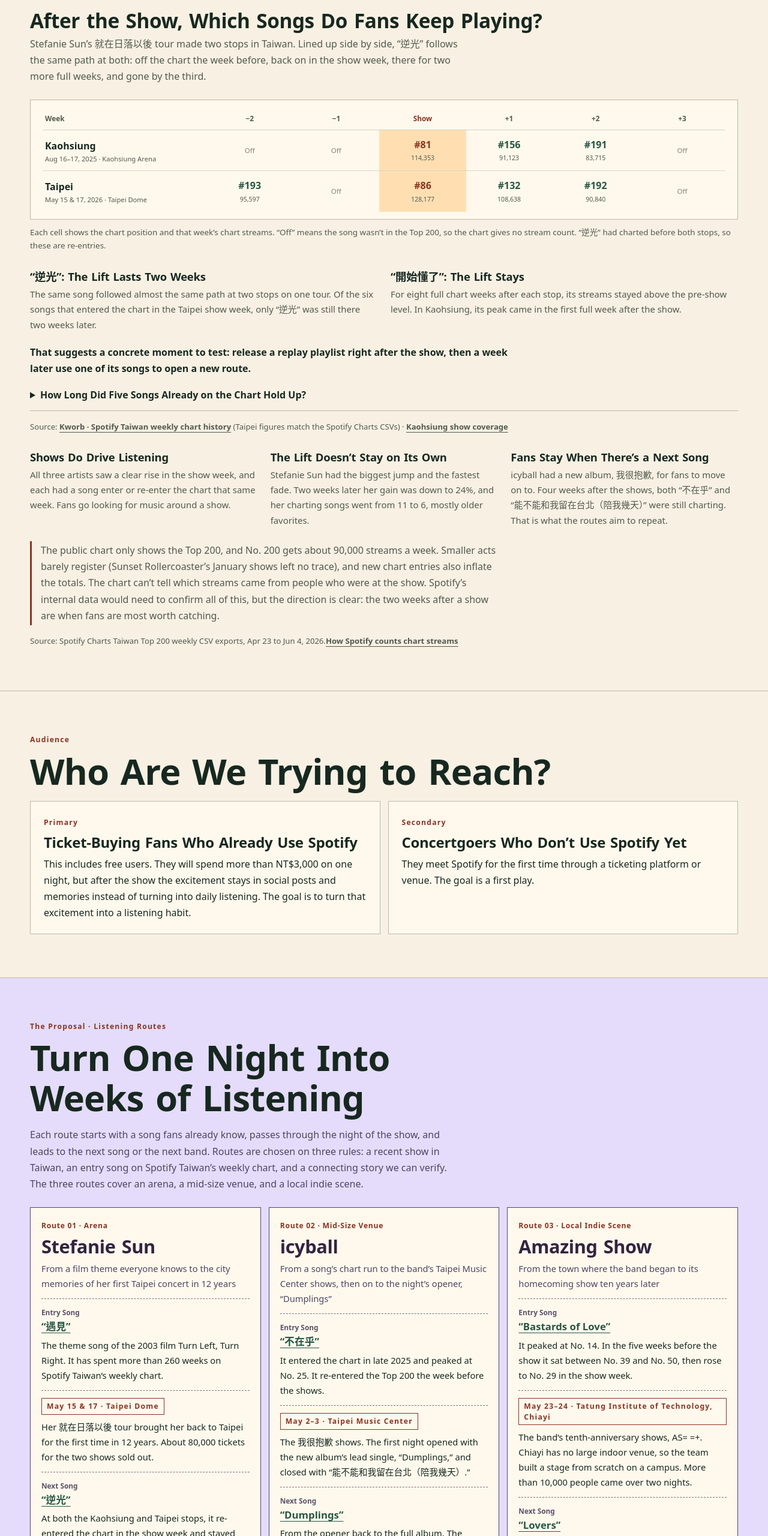
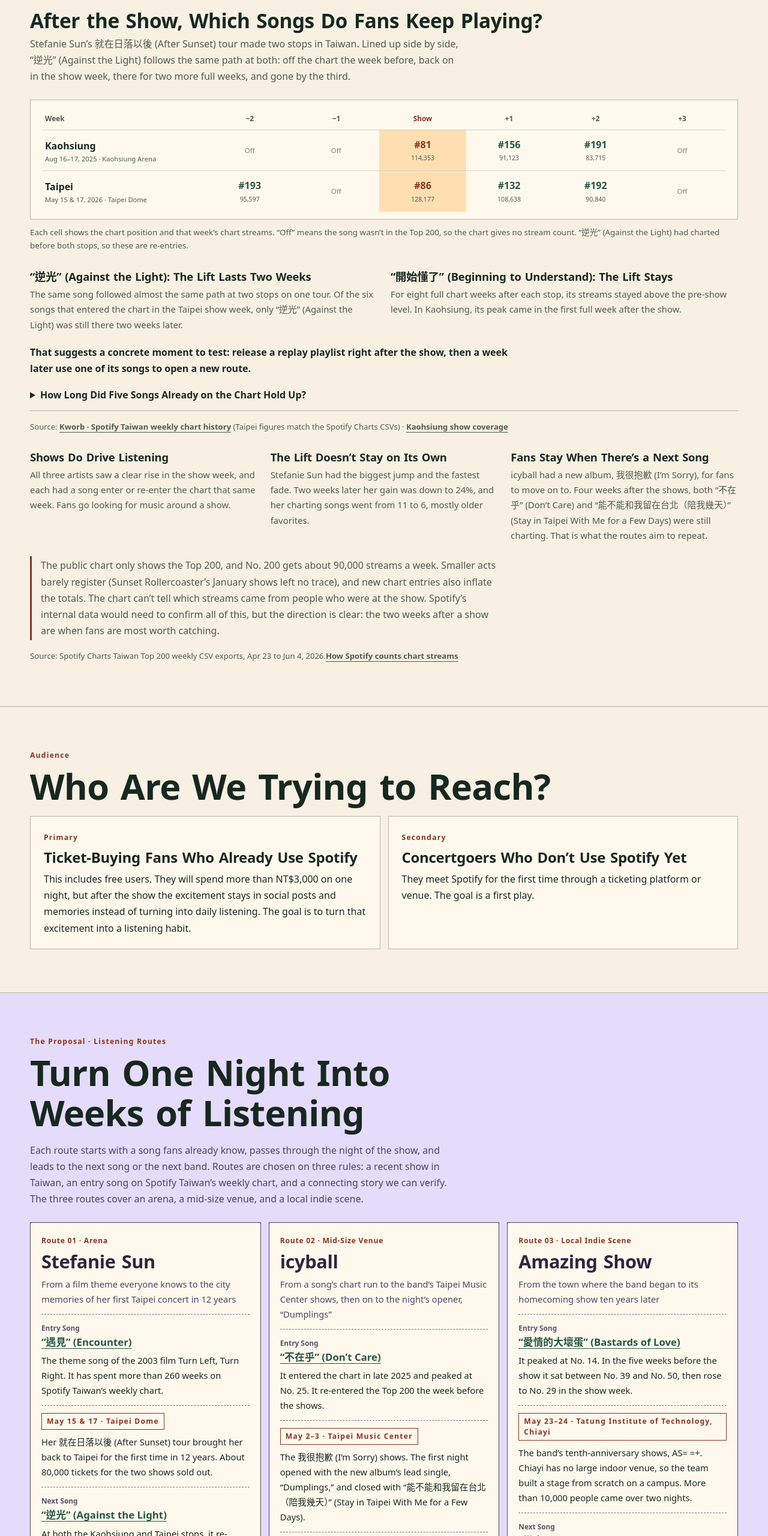
Before and after one commit to Chiao411/after-the-show, a plain HTML site: page index.html in a window 1280 px wide. Shown: the part 2498-5058 px from the top of the page at 60% size. Drawn offline with Linux system fonts and the light colour scheme.

Commit message:
Gloss Chinese song and tour titles in the English version
Co-Authored-By: Claude Opus 5.5 <noreply@anthropic.com>

```diff
--- a/index.html
+++ b/index.html
@@ -222,7 +222,7 @@ html[lang="en"] .bar::before{content:attr(data-en)}
  .stop-table th,.stop-table td{padding:9px 1px}.stop-table thead th{font-size:.62rem}
  .stop-table td b{font-size:.8rem}.stop-table td small{font-size:.56rem}.stop-table td.off{font-size:.6rem}
  .stop-table tbody th{font-size:.8rem}.stop-table tbody th small{font-size:.6rem}
- .persist .measure{font-size:.72rem;gap:5px}
+ .persist .measure{font-size:.72rem;gap:5px;grid-template-columns:minmax(0,1.5fr) repeat(4,minmax(0,1fr))}
 }
 </style>
 </head>
@@ -424,8 +424,8 @@ html[lang="en"] .bar::before{content:attr(data-en)}
 <script>
 const englishCopy = {
   "散場後，哪首歌還在聽？": "After the Show, Which Songs Do Fans Keep Playing?",
-  "孫燕姿《就在日落以後》巡迴在台灣有兩站。我把兩站對齊來看〈逆光〉：演出前一週都不在榜上，演出當週回榜，再留兩個完整週，第三週才掉出榜外。": "Stefanie Sun’s 就在日落以後 tour made two stops in Taiwan. Lined up side by side, “逆光” follows the same path at both: off the chart the week before, back on in the show week, there for two more full weeks, and gone by the third.",
-  "〈逆光〉在高雄站與台北站前後的週榜名次": "Weekly chart positions for “逆光” around the Kaohsiung and Taipei shows",
+  "孫燕姿《就在日落以後》巡迴在台灣有兩站。我把兩站對齊來看〈逆光〉：演出前一週都不在榜上，演出當週回榜，再留兩個完整週，第三週才掉出榜外。": "Stefanie Sun’s 就在日落以後 (After Sunset) tour made two stops in Taiwan. Lined up side by side, “逆光” (Against the Light) follows the same path at both: off the chart the week before, back on in the show week, there for two more full weeks, and gone by the third.",
+  "〈逆光〉在高雄站與台北站前後的週榜名次": "Weekly chart positions for “逆光” (Against the Light) around the Kaohsiung and Taipei shows",
   "相對週次": "Week",
   "前 2 週": "−2",
   "前 1 週": "−1",
@@ -438,10 +438,10 @@ const englishCopy = {
   "2025/8/16–17 · 高雄巨蛋": "Aug 16–17, 2025 · Kaohsiung Arena",
   "2026/5/15、5/17 · 臺北大巨蛋": "May 15 & 17, 2026 · Taipei Dome",
   "未進榜": "Off",
-  "格子裡是名次和該週榜單播放數。未進榜代表週榜沒有提供該期的播放數。〈逆光〉在兩站之前都有上榜紀錄，所以用「回榜」。": "Each cell shows the chart position and that week’s chart streams. “Off” means the song wasn’t in the Top 200, so the chart gives no stream count. “逆光” had charted before both stops, so these are re-entries.",
-  "〈逆光〉：熱度停留兩週": "“逆光”: The Lift Lasts Two Weeks",
-  "同一首歌在同一趟巡迴的兩站，走勢幾乎一樣。台北站當週新進榜的六首歌裡，兩週後只剩〈逆光〉還在。": "The same song followed almost the same path at two stops on one tour. Of the six songs that entered the chart in the Taipei show week, only “逆光” was still there two weeks later.",
-  "〈開始懂了〉：熱度留了下來": "“開始懂了”: The Lift Stays",
+  "格子裡是名次和該週榜單播放數。未進榜代表週榜沒有提供該期的播放數。〈逆光〉在兩站之前都有上榜紀錄，所以用「回榜」。": "Each cell shows the chart position and that week’s chart streams. “Off” means the song wasn’t in the Top 200, so the chart gives no stream count. “逆光” (Against the Light) had charted before both stops, so these are re-entries.",
+  "〈逆光〉：熱度停留兩週": "“逆光” (Against the Light): The Lift Lasts Two Weeks",
+  "同一首歌在同一趟巡迴的兩站，走勢幾乎一樣。台北站當週新進榜的六首歌裡，兩週後只剩〈逆光〉還在。": "The same song followed almost the same path at two stops on one tour. Of the six songs that entered the chart in the Taipei show week, only “逆光” (Against the Light) was still there two weeks later.",
+  "〈開始懂了〉：熱度留了下來": "“開始懂了” (Beginning to Understand): The Lift Stays",
   "兩站演出後的八個完整榜週，播放都高於各自演出前的水準。高雄站的播放高點，還出現在散場後的第一週。": "For eight full chart weeks after each stop, its streams stayed above the pre-show level. In Kaohsiung, its peak came in the first full week after the show.",
   "這給了策展一個具體的測試時機：散場後推出回聽歌單，一週後再用其中一首歌，帶出另一條作品路徑。": "That suggests a concrete moment to test: release a replay playlist right after the show, then a week later use one of its songs to open a new route.",
   "兩站演出前就在榜上的五首歌，各自留了多久？": "How Long Did Five Songs Already on the Chart Hold Up?",
@@ -452,21 +452,21 @@ const englishCopy = {
   "台北後連續在榜": "On chart after Taipei",
   "高雄後高於基準": "Above baseline after Kaohsiung",
   "台北後高於基準": "Above baseline after Taipei",
-  "〈我懷念的〉": "“我懷念的”",
-  "〈我不難過〉": "“我不難過”",
-  "〈雨天〉": "“雨天”",
-  "〈逆光〉": "“逆光”",
+  "〈我懷念的〉": "“我懷念的” (What I Miss)",
+  "〈我不難過〉": "“我不難過” (I’m Not Sad)",
+  "〈雨天〉": "“雨天” (Rainy Day)",
+  "〈逆光〉": "“逆光” (Against the Light)",
   "至少 8 週": "8+ weeks",
   "7 週": "7 weeks",
   "2 週": "2 weeks",
   "1 週": "1 week",
   "0 週": "0 weeks",
-  "留在榜上，不等於播放還高於演出前。像〈雨天〉在高雄站後連續在榜兩週，但第一個完整榜週的播放就已經低於演出前的基準。": "Staying on the chart is not the same as staying above the pre-show level. After Kaohsiung, “雨天” charted for two straight weeks, but its streams fell below the baseline in the first full week.",
+  "留在榜上，不等於播放還高於演出前。像〈雨天〉在高雄站後連續在榜兩週，但第一個完整榜週的播放就已經低於演出前的基準。": "Staying on the chart is not the same as staying above the pre-show level. After Kaohsiung, “雨天” (Rainy Day) charted for two straight weeks, but its streams fell below the baseline in the first full week.",
   "來源：": "Source: ",
   "Kworb · Spotify 台灣歷史週榜": "Kworb · Spotify Taiwan weekly chart history",
   "（台北站與 Spotify Charts CSV 核對一致） ·": " (Taipei figures match the Spotify Charts CSVs) ·",
   "高雄站場次報導": "Kaohsiung show coverage",
-  "高雄和台北兩站，它都在演出當週回榜、再留兩週。散場後從〈遇見〉接到〈逆光〉，邀樂迷說一段這些歌和台北的記憶。": "At both the Kaohsiung and Taipei stops, it re-entered the chart in the show week and stayed two more weeks. After the show, the route goes from “遇見” to “逆光” and asks fans to share a memory of these songs and Taipei.",
+  "高雄和台北兩站，它都在演出當週回榜、再留兩週。散場後從〈遇見〉接到〈逆光〉，邀樂迷說一段這些歌和台北的記憶。": "At both the Kaohsiung and Taipei stops, it re-entered the chart in the show week and stayed two more weeks. After the show, the route goes from “遇見” (Encounter) to “逆光” (Against the Light) and asks fans to share a memory of these songs and Taipei.",
   "孫燕姿那週的增幅最大，退得也最快：兩週後只剩 24%。上榜歌從 5 首變 11 首，再減回 6 首，大多是經典舊歌。": "Stefanie Sun had the biggest jump and the fastest fade. Two weeks later her gain was down to 24%. Her charting songs went from 5 to 11 and back to 6, mostly older favorites.",
   "章節": "Sections",
   "機會": "Opportunity",
@@ -528,7 +528,7 @@ const englishCopy = {
   "熱度不會自己留下來": "The Lift Doesn’t Stay on Its Own",
   "孫燕姿那週的增幅最大，退得也最快：兩週後只剩 24%。上榜歌從 5 首變 11 首，再減回 6 首，大多是經典舊歌。": "Stefanie Sun had the biggest jump and the fastest fade. Two weeks later her gain was down to 24%, and her charting songs went from 11 to 6, mostly older favorites.",
   "有下一首可聽，熱度比較留得住": "Fans Stay When There’s a Next Song",
-  "冰球樂團有新專輯《我很抱歉》可以接著聽。演出四週後，〈不在乎〉和〈能不能和我留在台北（陪我幾天）〉都還在榜上。這是路徑想複製的狀態。": "icyball had a new album, 我很抱歉, for fans to move on to. Four weeks after the shows, both “不在乎” and “能不能和我留在台北（陪我幾天）” were still charting. That is what the routes aim to repeat.",
+  "冰球樂團有新專輯《我很抱歉》可以接著聽。演出四週後，〈不在乎〉和〈能不能和我留在台北（陪我幾天）〉都還在榜上。這是路徑想複製的狀態。": "icyball had a new album, 我很抱歉 (I’m Sorry), for fans to move on to. Four weeks after the shows, both “不在乎” (Don’t Care) and “能不能和我留在台北（陪我幾天）” (Stay in Taipei With Me for a Few Days) were still charting. That is what the routes aim to repeat.",
   "週榜只能看到 Top 200，第 200 名每週大約 9 萬次播放。比較小的演出（例如一月的落日飛車）在週榜上幾乎看不見，新歌進榜也會讓加總變大。週榜也分不出哪些播放來自去過現場的人。這些都需要 Spotify 的內部資料確認，但方向很清楚：演出後的兩週，是最值得接住樂迷的時候。": "The public chart only shows the Top 200, and No. 200 gets about 90,000 streams a week. Smaller acts barely register (Sunset Rollercoaster’s January shows left no trace), and new chart entries also inflate the totals. The chart can’t tell which streams came from people who were at the show. Spotify’s internal data would need to confirm all of this, but the direction is clear: the two weeks after a show are when fans are most worth catching.",
   "來源：Spotify Charts 台灣 Top 200 週榜 CSV，2026/4/23 至 6/4。": "Source: Spotify Charts Taiwan Top 200 weekly CSV exports, Apr 23 to Jun 4, 2026.",
   "Spotify Charts 計算說明": "How Spotify counts chart streams",
@@ -553,17 +553,17 @@ const englishCopy = {
   "從樂團成團的地方，走到十年後的返鄉演出": "From the town where the band began to its homecoming show ten years later",
   "入口歌": "Entry Song",
   "下一首": "Next Song",
-  "〈遇見〉": "“遇見”",
-  "〈開始懂了〉": "“開始懂了”",
-  "〈不在乎〉": "“不在乎”",
+  "〈遇見〉": "“遇見” (Encounter)",
+  "〈開始懂了〉": "“開始懂了” (Beginning to Understand)",
+  "〈不在乎〉": "“不在乎” (Don’t Care)",
   "〈Dumplings〉": "“Dumplings”",
-  "〈愛情的大壞蛋〉": "“Bastards of Love”",
-  "〈戀人〉": "“Lovers”",
+  "〈愛情的大壞蛋〉": "“愛情的大壞蛋” (Bastards of Love)",
+  "〈戀人〉": "“戀人” (Lovers)",
   "2003 年電影《向左走・向右走》的主題曲，在 Spotify 台灣週榜上累積超過 260 週。": "The theme song of the 2003 film Turn Left, Turn Right. It has spent more than 260 weeks on Spotify Taiwan’s weekly chart.",
-  "《就在日落以後》巡迴。她睽違 12 年回台北開唱，兩場約 8 萬張票全部售完。": "Her 就在日落以後 tour brought her back to Taipei for the first time in 12 years. About 80,000 tickets for the two shows sold out.",
-  "演出那週從第 49 名升到第 10 名。再接到同一週進榜的〈天黑黑〉，邀樂迷說一段這些歌和台北的記憶。": "It climbed from No. 49 to No. 10 in the show week. The route then moves to “天黑黑,” which entered the chart that same week, and asks fans to share a memory of these songs and Taipei.",
+  "《就在日落以後》巡迴。她睽違 12 年回台北開唱，兩場約 8 萬張票全部售完。": "Her 就在日落以後 (After Sunset) tour brought her back to Taipei for the first time in 12 years. About 80,000 tickets for the two shows sold out.",
+  "演出那週從第 49 名升到第 10 名。再接到同一週進榜的〈天黑黑〉，邀樂迷說一段這些歌和台北的記憶。": "It climbed from No. 49 to No. 10 in the show week. The route then moves to “天黑黑” (Dark Skies), which entered the chart that same week, and asks fans to share a memory of these songs and Taipei.",
   "2025 年底進榜，最高到第 25 名。演出前一週剛好重新回到 Top 200。": "It entered the chart in late 2025 and peaked at No. 25. It re-entered the Top 200 the week before the shows.",
-  "《我很抱歉》專場。首場以新專輯主打〈Dumplings〉開場，以〈能不能和我留在台北（陪我幾天）〉作結。": "The 我很抱歉 shows. The first night opened with the new album’s lead single, “Dumplings,” and closed with “能不能和我留在台北（陪我幾天）.”",
+  "《我很抱歉》專場。首場以新專輯主打〈Dumplings〉開場，以〈能不能和我留在台北（陪我幾天）〉作結。": "The 我很抱歉 (I’m Sorry) shows. The first night opened with the new album’s lead single, “Dumplings,” and closed with “能不能和我留在台北（陪我幾天）” (Stay in Taipei With Me for a Few Days).",
   "從開場曲回到整張《我很抱歉》。當晚的最後一首也在演出那週重新進榜，四週後仍在榜上。": "From the opener back to the full album. The night’s closing song also re-entered the chart in the show week and was still there four weeks later.",
   "最高到第 14 名，演出前五週落在第 39 到 50 名之間，演出那週升到第 29 名。": "It peaked at No. 14. In the five weeks before the show it sat between No. 39 and No. 50, then rose to No. 29 in the show week.",
   "十週年專場《AS= =+》。嘉義沒有大型室內場館，團隊在校園裡從零搭起舞台，兩天超過一萬人。": "The band’s tenth-anniversary shows, AS= =+. Chiayi has no large indoor venue, so the team built a stage from scratch on a campus. More than 10,000 people came over two nights.",
@@ -573,7 +573,7 @@ const englishCopy = {
   "冰球樂團北流專場報導": "icyball at Taipei Music Center",
   "美秀集團十週年專場公告": "Amazing Show anniversary announcement",
   "嘉義專場報導": "Chiayi show coverage",
-  "〈戀人〉MV 與製作筆記": "“Lovers” video and production notes",
+  "〈戀人〉MV 與製作筆記": "“戀人” (Lovers) video and production notes",
 
   "用戶旅程": "User Journey",
   "從買票到散場後，Spotify 都在": "Spotify From the Ticket Purchase to the Days After",
```
